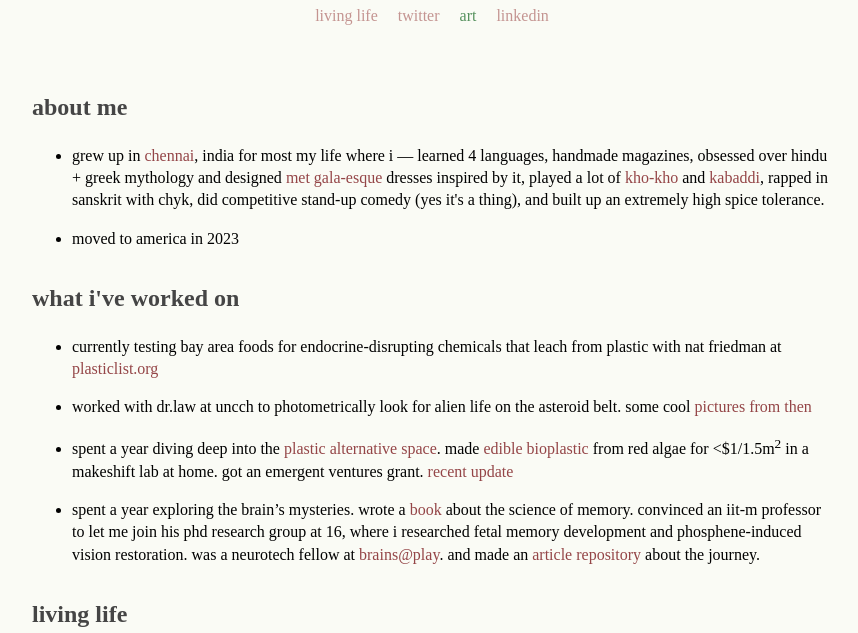
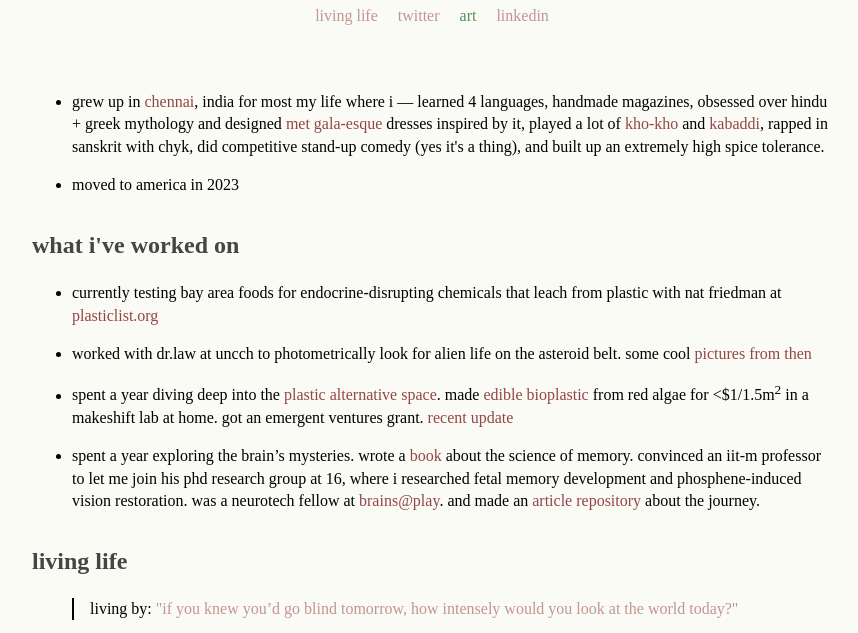
Before and after one commit to Chandhana01/personalwebsite, a plain HTML site: page index.html in a window 1280 px wide. Shown: the part 99-732 px from the top of the page, without its empty margins (208-1066 px from the left). Drawn offline with Linux system fonts and the light colour scheme.

Commit message:
Update index.html

```diff
--- a/index.html
+++ b/index.html
@@ -59,7 +59,6 @@
       </header>
 
 <section id="about" class="section">
-    <h2 style="color: #454545;">about me</h2>
     <ul>
     <li>grew up in <a href="https://www.incredibleindia.org/content/incredible-india-v2/en/destinations/chennai.html" style="color: #944547; text-decoration: none;">chennai</a>, india for most my life where i — learned 4 languages, handmade magazines, obsessed over hindu + greek mythology and designed <a href="https://www.instagram.com/p/C5SH0dzLIvq/?utm_source=ig_web_copy_link&igsh=MzRlODBiNWFlZA==" style="color: #944547; text-decoration: none;">met gala-esque</a> dresses inspired by it, played a lot of <a href="https://en.wikipedia.org/wiki/Kho_kho" style="color: #944547; text-decoration: none;">kho-kho</a> and <a href="https://en.wikipedia.org/wiki/Kabaddi" style="color: #944547;text-decoration: none;">kabaddi</a>, rapped in sanskrit with chyk, did competitive stand-up comedy (yes it's a thing), and built up an extremely high spice tolerance.</p>
     <li>moved to america in 2023 </p>
```
